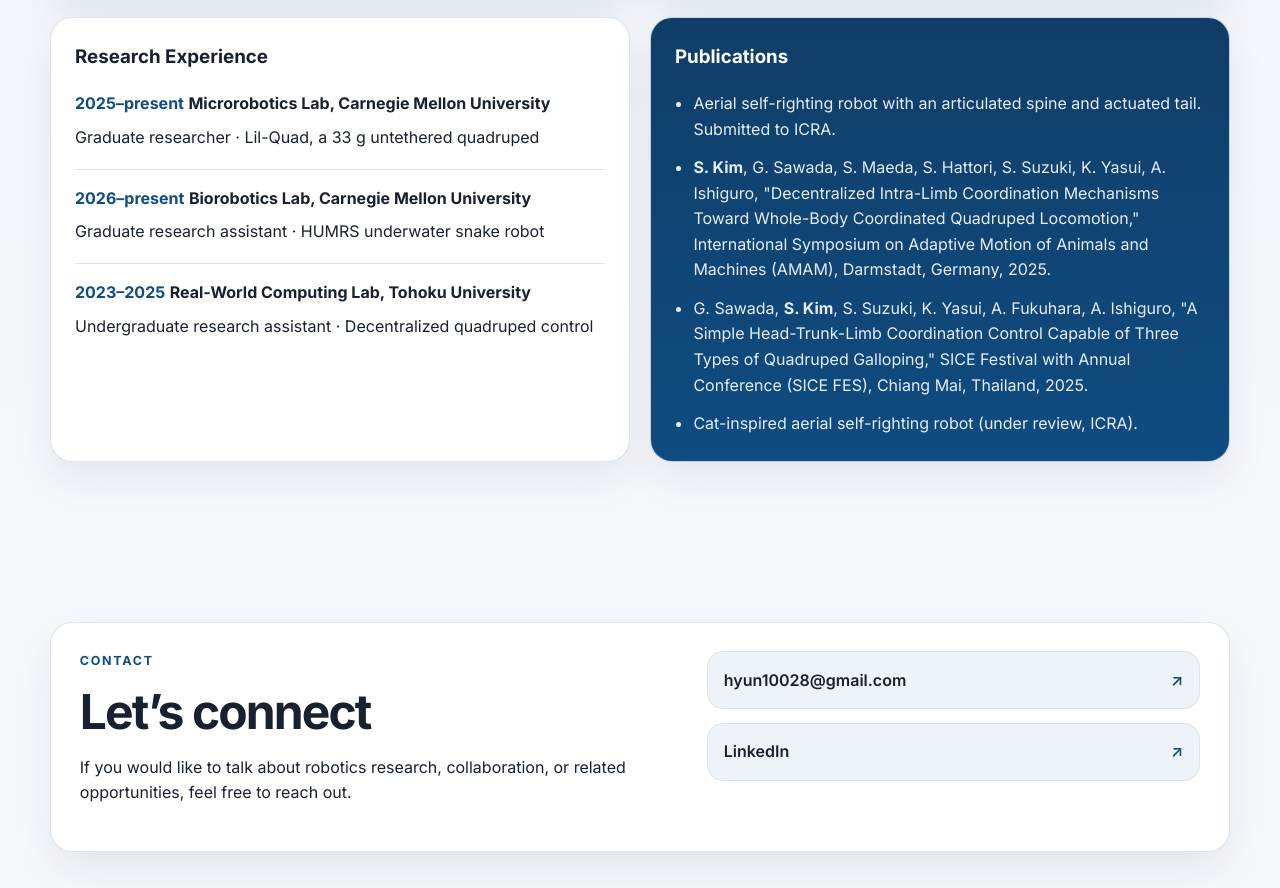
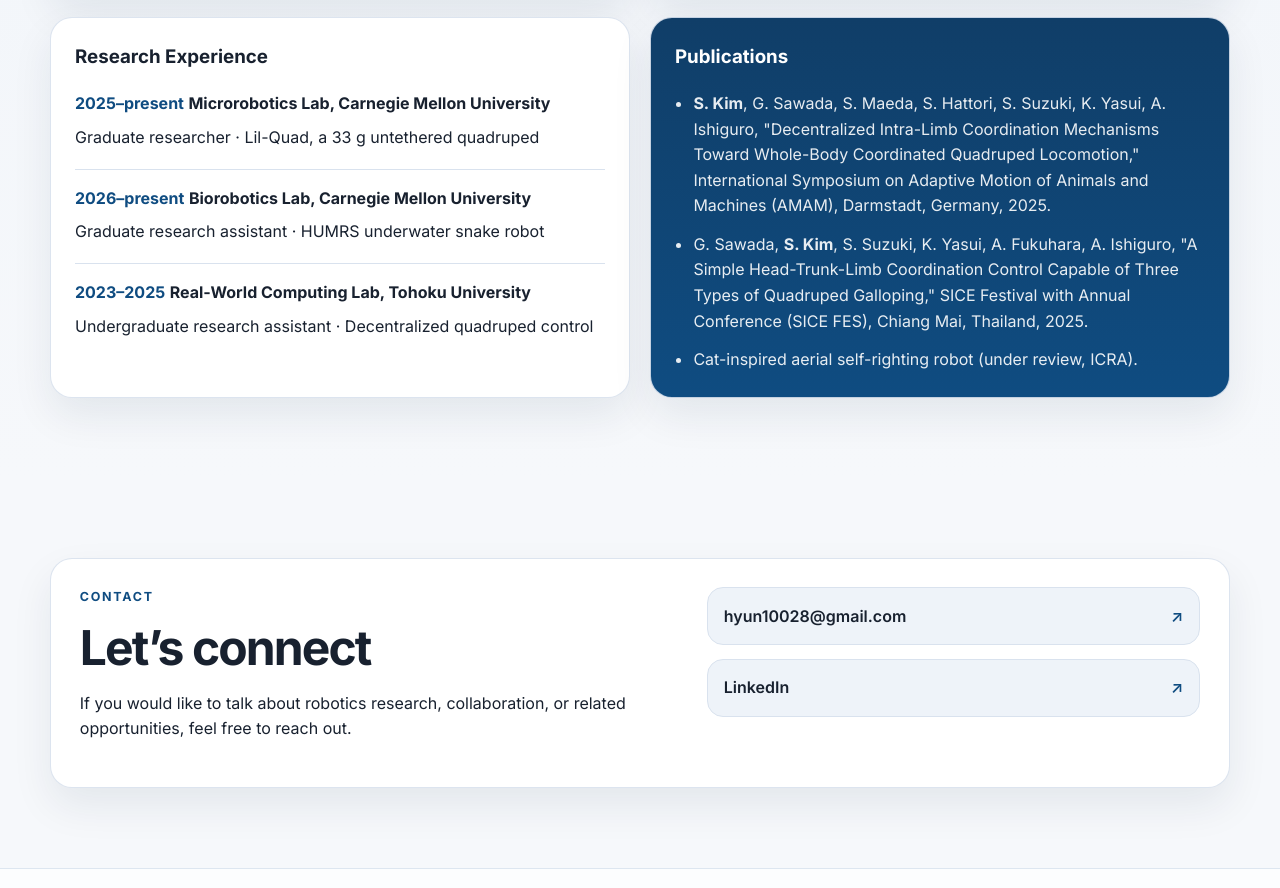
Before and after one commit to hyun10028/Web-Portfolio-PC, a plain HTML site: page index.html in a window 1280 px wide. Shown: the part 4520-5408 px from the top of the page. Drawn offline with Linux system fonts and the light colour scheme.

Commit message:
Remove publication entry from index.html
Removed a publication entry from the publications list.

```diff
--- a/index.html
+++ b/index.html
@@ -309,7 +309,6 @@
           <div class="cv-card accent-card">
             <h3>Publications</h3>
             <ul class="pub-list">
-              <li>Aerial self-righting robot with an articulated spine and actuated tail. Submitted to ICRA.</li>
                 <li>
                   <strong>S. Kim</strong>, G. Sawada, S. Maeda, S. Hattori, S. Suzuki, K. Yasui, A. Ishiguro,
                   "Decentralized Intra-Limb Coordination Mechanisms Toward Whole-Body Coordinated Quadruped Locomotion,"
```
